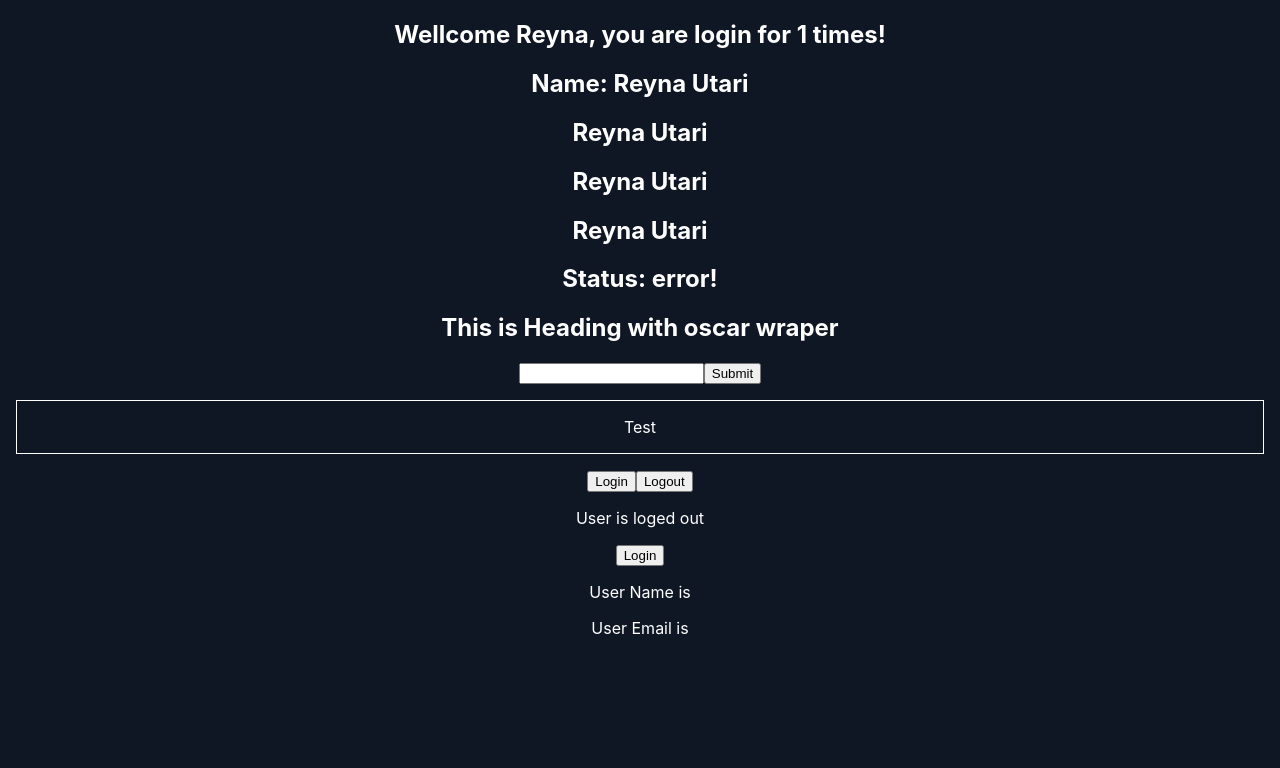
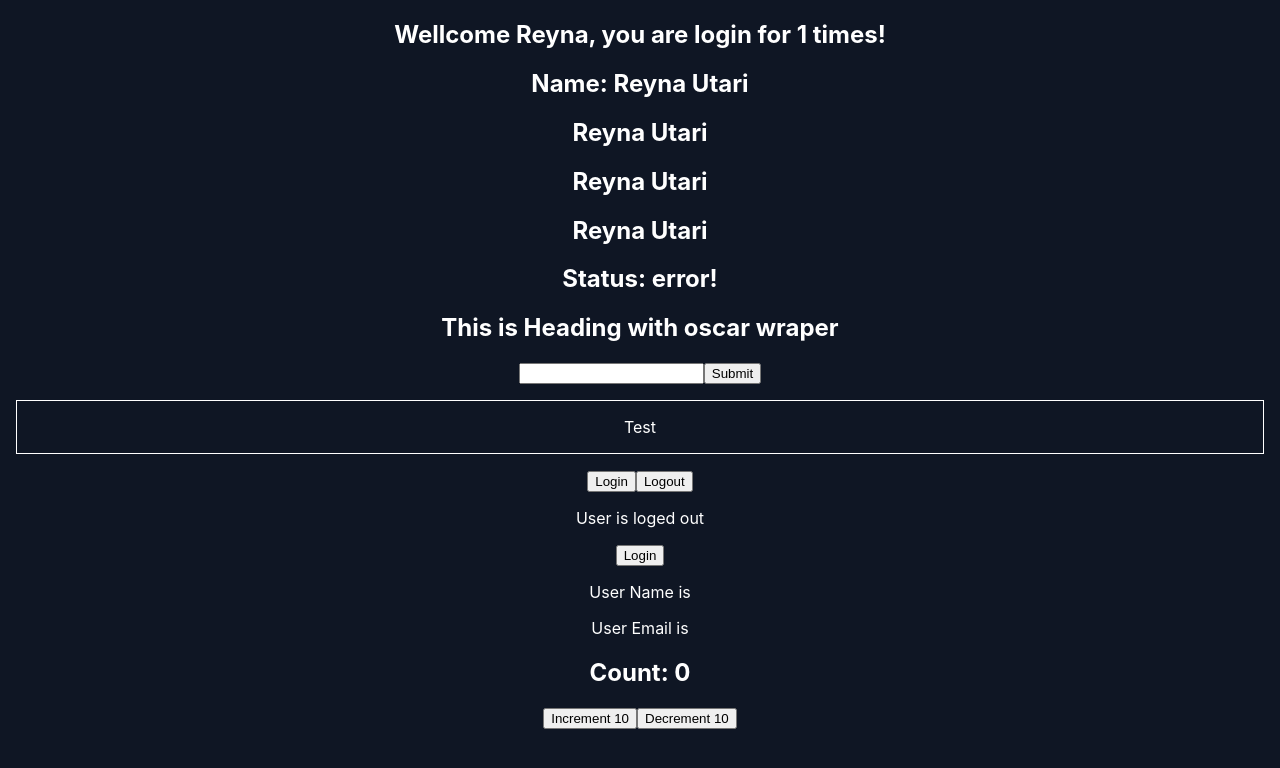
Before and after one commit to sigitariprasetyo/react-typescript, a React (Create React App) app: page / in a window 1280 px wide. Shown: the top 768 px of the page. Built offline with nearby package versions, Linux system fonts and the light colour scheme.

Commit message:
useReducer hook

```diff
--- a/src/App.tsx
+++ b/src/App.tsx
@@ -11,6 +11,7 @@
 import { Container } from './components/Container';
 import { Login } from './components/useState/Login';
 import { User } from './components/useState/User';
+import { Counter } from './components/useReducer/Counter';
 
 function App() {
   const [value, setValue] = useState("")
@@ -48,6 +49,7 @@
       <Container styles={{ margin: '1rem', border: '1px solid white', padding: '1rem' }} />
       <Login />
       <User />
+      <Counter />
     </div>
   );
 }
--- /dev/null
+++ b/src/components/useReducer/Counter.tsx
@@ -0,0 +1,37 @@
+import { useReducer } from "react";
+
+type CounterState = {
+  count: number
+}
+
+type Action = {
+  type: string
+  payload: number
+}
+
+const initialState = {
+  count: 0
+}
+
+function reducer(state: CounterState, action: Action) {
+  switch (action.type) {
+    case 'increment':
+      return { count: state.count + action.payload }
+    case 'decrement':
+      return { count: state.count - action.payload }
+    default:
+      return state
+  }
+}
+
+export const Counter = () => {
+  const [state, dispatch] = useReducer(reducer, initialState)
+
+  return (
+    <>
+      <h2>Count: {state.count}</h2>
+      <button onClick={() => dispatch({ type: 'increment', payload: 10 })}>Increment 10</button>
+      <button onClick={() => dispatch({ type: 'decrement', payload: 10 })}>Decrement 10</button>
+    </>
+  )
+}
```
